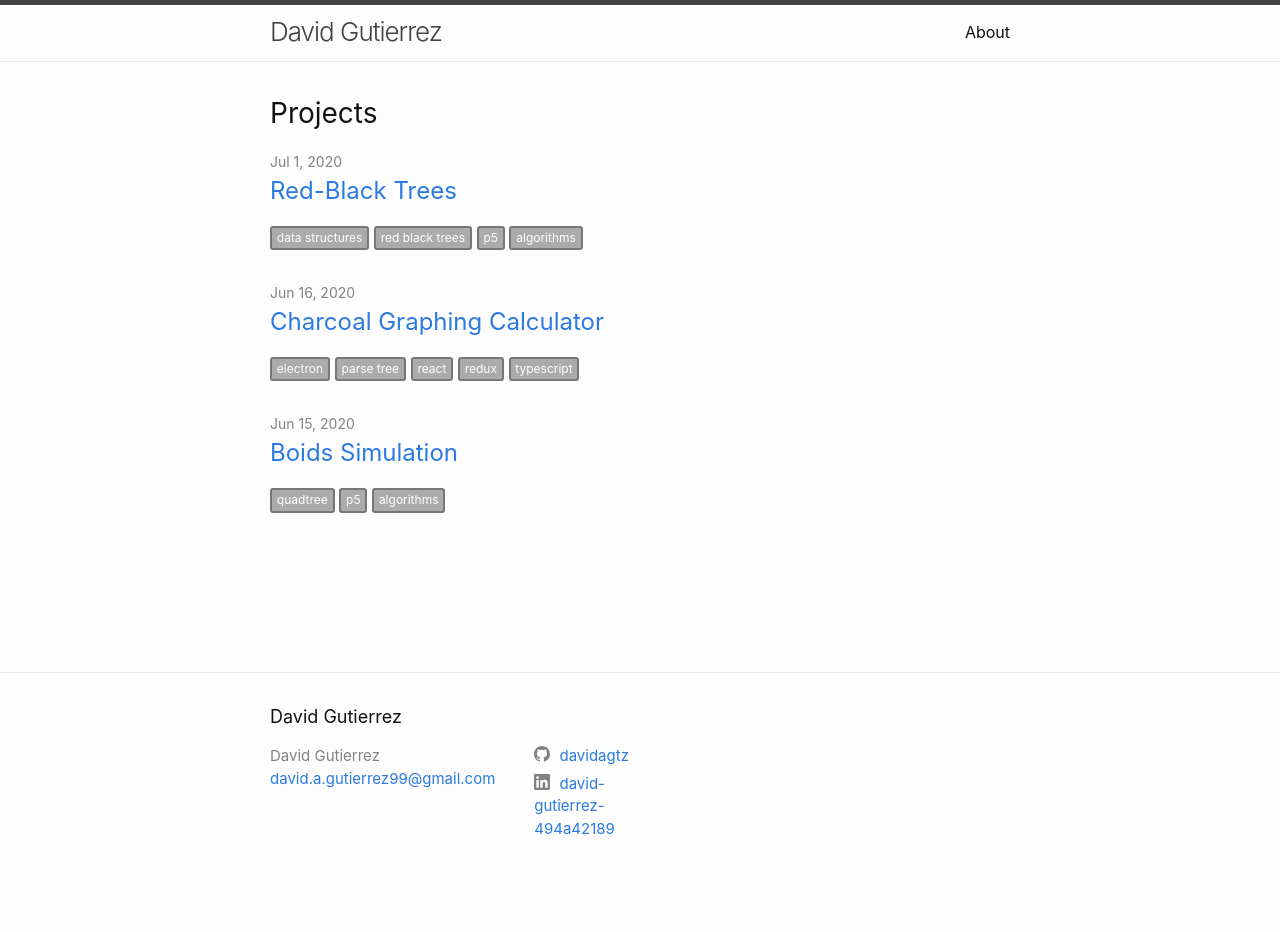
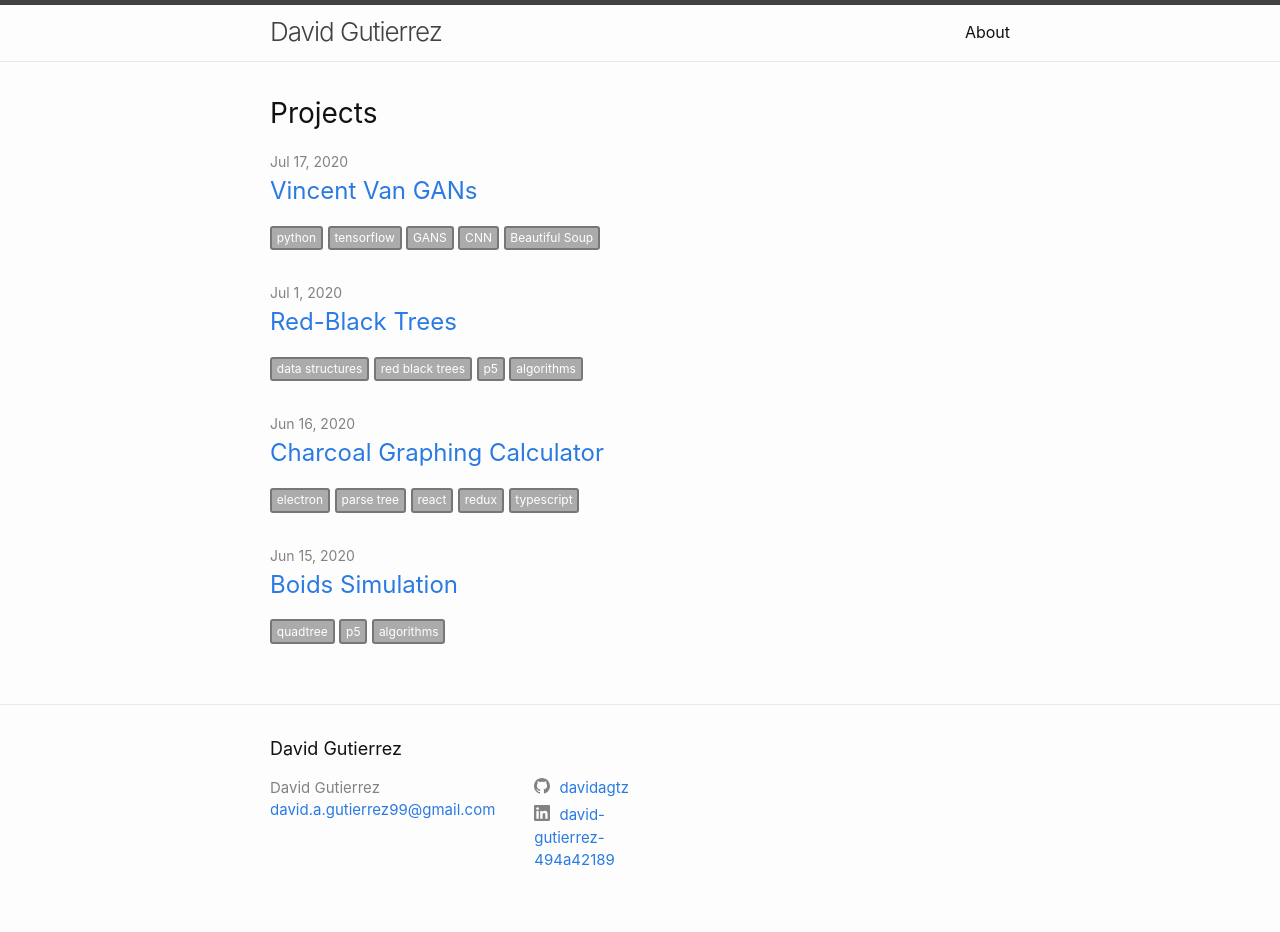
Before and after one commit to davidagtz/davidagtz.github.io, a Jekyll site: the page built from index.markdown, in a window 1280 px wide. Built offline with Jekyll 4.4.1, drawn with Linux system fonts in a browser that asks for light colours; before the commit the page ends 900 px from its top, so only the background shows below that; part of the change alters nothing that is shown.

Commit message:
Added GANs post

```diff
--- a/_config.yml
+++ b/_config.yml
@@ -25,7 +25,7 @@ email: david.a.gutierrez99@gmail.com
 #   line in _config.yml. It will appear in your document head meta (for
 #   Google search results) and in your feed.xml site description.
 # baseurl: "/" # the subpath of your site, e.g. /blog
-url: "https://davidgutierrez.dev" # the base hostname & protocol for your site, e.g. http://example.com
+url: "https://www.davidgutierrez.dev" # the base hostname & protocol for your site, e.g. http://example.com
 # twitter_username: jekyllrb
 github_username: davidagtz
 linkedin_username: david-gutierrez-494a42189
--- /dev/null
+++ b/_posts/2020-07-16-gans.md
@@ -0,0 +1,33 @@
+---
+layout: post
+title: "Vincent Van GANs"
+date: 2020-07-16 23:17:56 -0500
+gh_link: https://github.com/davidagtz/VincentVanGans
+# gh_page: https://davidagtz.github.io/RedBlack
+text_indent: true
+tags: [python, tensorflow, GANS, CNN, Beautiful Soup]
+---
+
+I wanted to make a ML project. Why? Because Why not? This project is still in development, but I have learned so much at this point. I have always known what Neural Networks, Convolutional Neural Networks, etc. were but never to this extent. I decided to go head first into making a Generative Adversarial Network (GAN).
+
+### The Problem
+
+I have always enjoyed art. As such, I wanted to make a GAN that produced art in the style of Van Gogh. Please note, this is not a style GAN, but rather a GAN that produces random art.
+
+### The Method
+
+The first step in any type of supervised learning is the data collection. This was surprisingly easy. I was able to gather artwork and their time periods with a program I made with Beautiful Soup. This neatly downloaded, sorted, and resized images so that I could feed them into the GAN.
+
+The GAN is built with Tensorflow, Keras, and Python. I trained it on Google Cloud. I learned a lot about how to design NNs and what different aspects do. In fact, I made a whole [document](https://github.com/davidagtz/VincentVanGANs/blob/master/NOTES.md) where I took notes about new things that I have learned. I learned a lot about loss, gradients, and activation functions. So here are some results.
+
+After a bit of tweaking, this is the first epoch:
+
+<image src="https://raw.githubusercontent.com/davidagtz/VincentVanGANs/master/assets/output/try3/step-0.png" width="50%"/>
+
+This is very random, but after all it is not trained at all.
+
+This is the 300th epoch:
+
+<image src="https://raw.githubusercontent.com/davidagtz/VincentVanGANs/master/assets/output/try3/step-299.png" width="50%"/>
+
+As you can see, this has changed drastically, but only in color. It has acquired a palette very similar to the nature works of Van Gogh with random redness.
```
Also changed, not shown: _posts/2020-06-30-redblacktree.md (renamed from _posts/2020-6-30-redblacktree.md).
